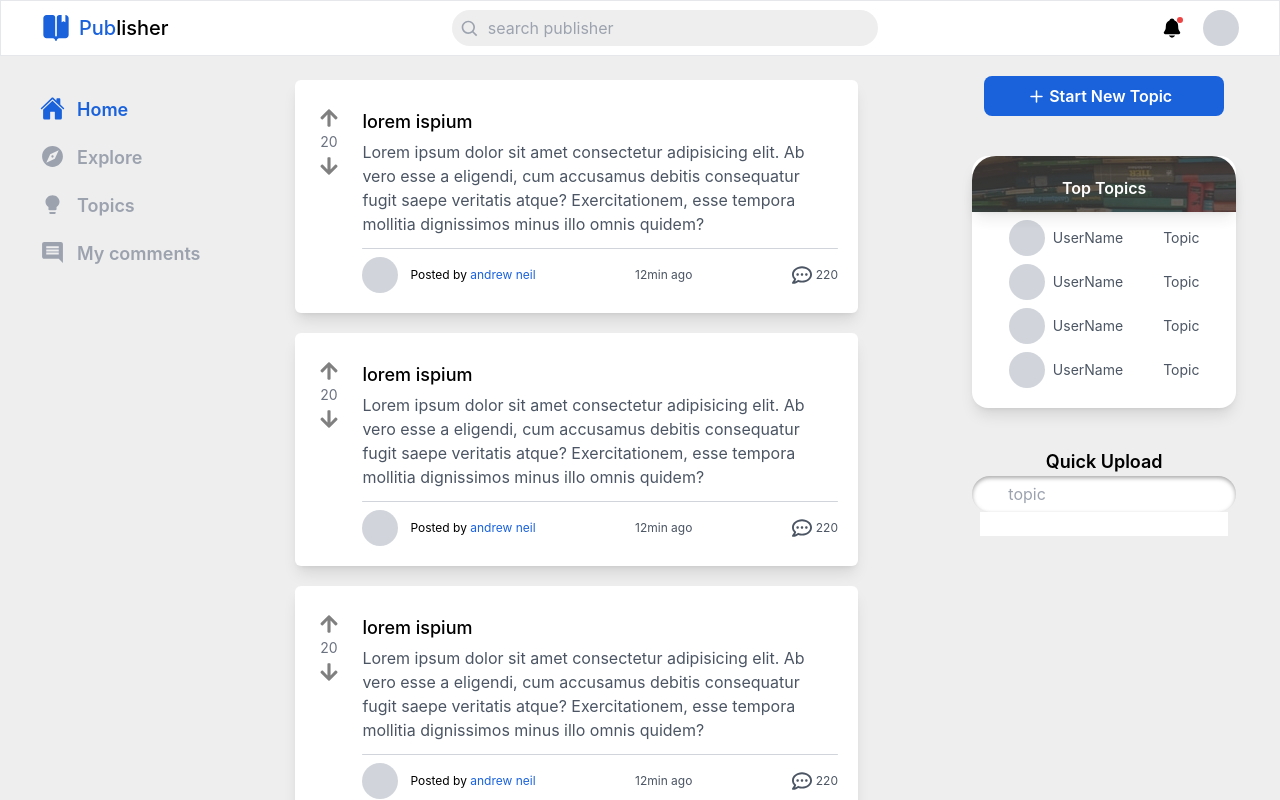
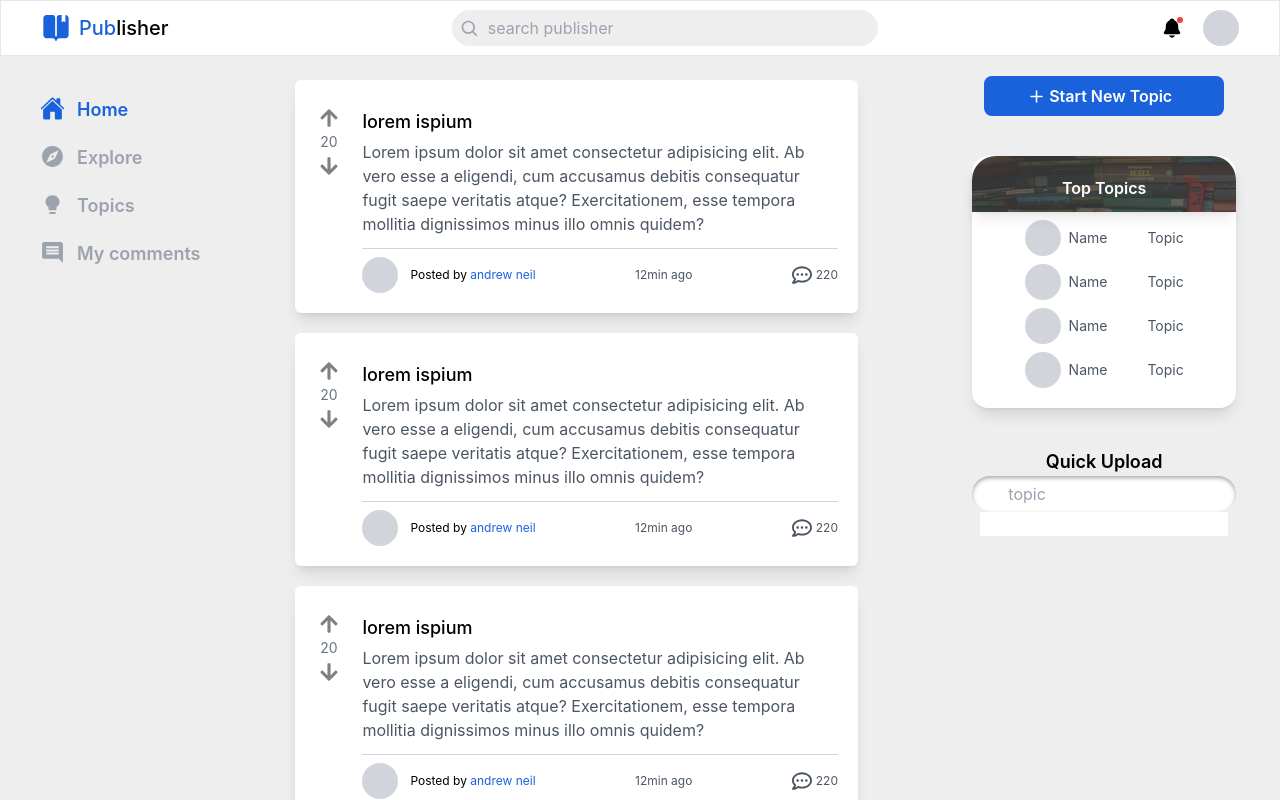
Before and after one commit to Michaeloye/publisher, a React (Vite) app: page / in a window 1280 px wide. Built offline with nearby package versions, Linux system fonts and the light colour scheme; no server answers.

Commit message:
Update style

```diff
--- a/src/components/UserTopic.jsx
+++ b/src/components/UserTopic.jsx
@@ -3,9 +3,9 @@ import ProfilePicture from "./ProfilePicture";
 
 function UserTopic() {
   return (
-    <div className="flex justify-center items-center gap-10 mt-2 text-gray-600">
+    <div className="flex justify-center items-center md:gap-2 lg:gap-10 mt-2 text-gray-600">
       <div className="flex justify-center items-center gap-2">
-        <ProfilePicture /> <p className="text-sm">UserName</p>
+        <ProfilePicture /> <p className="text-sm">Name</p>
       </div>
       <p className="text-sm">Topic</p>
     </div>
```
